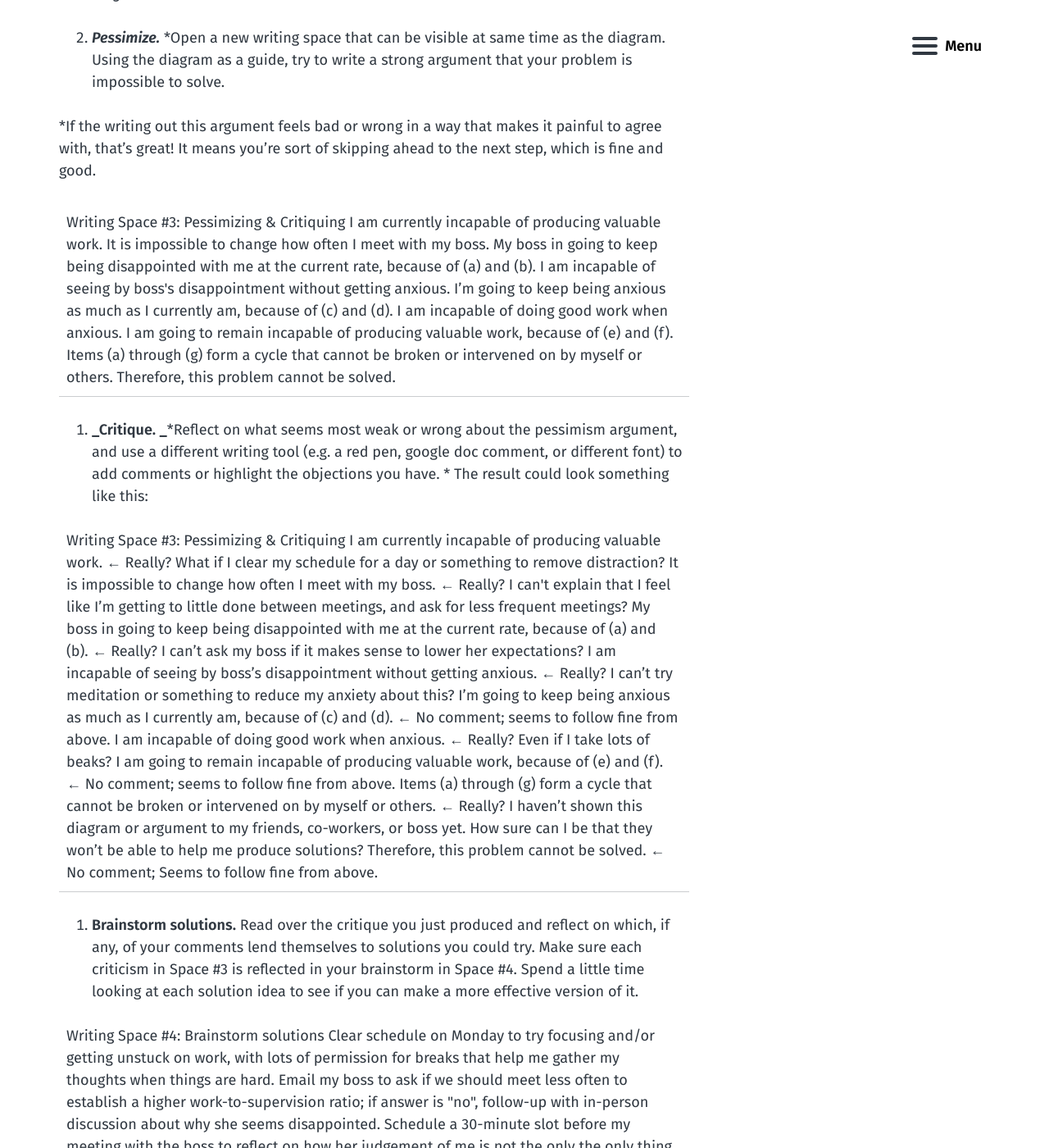
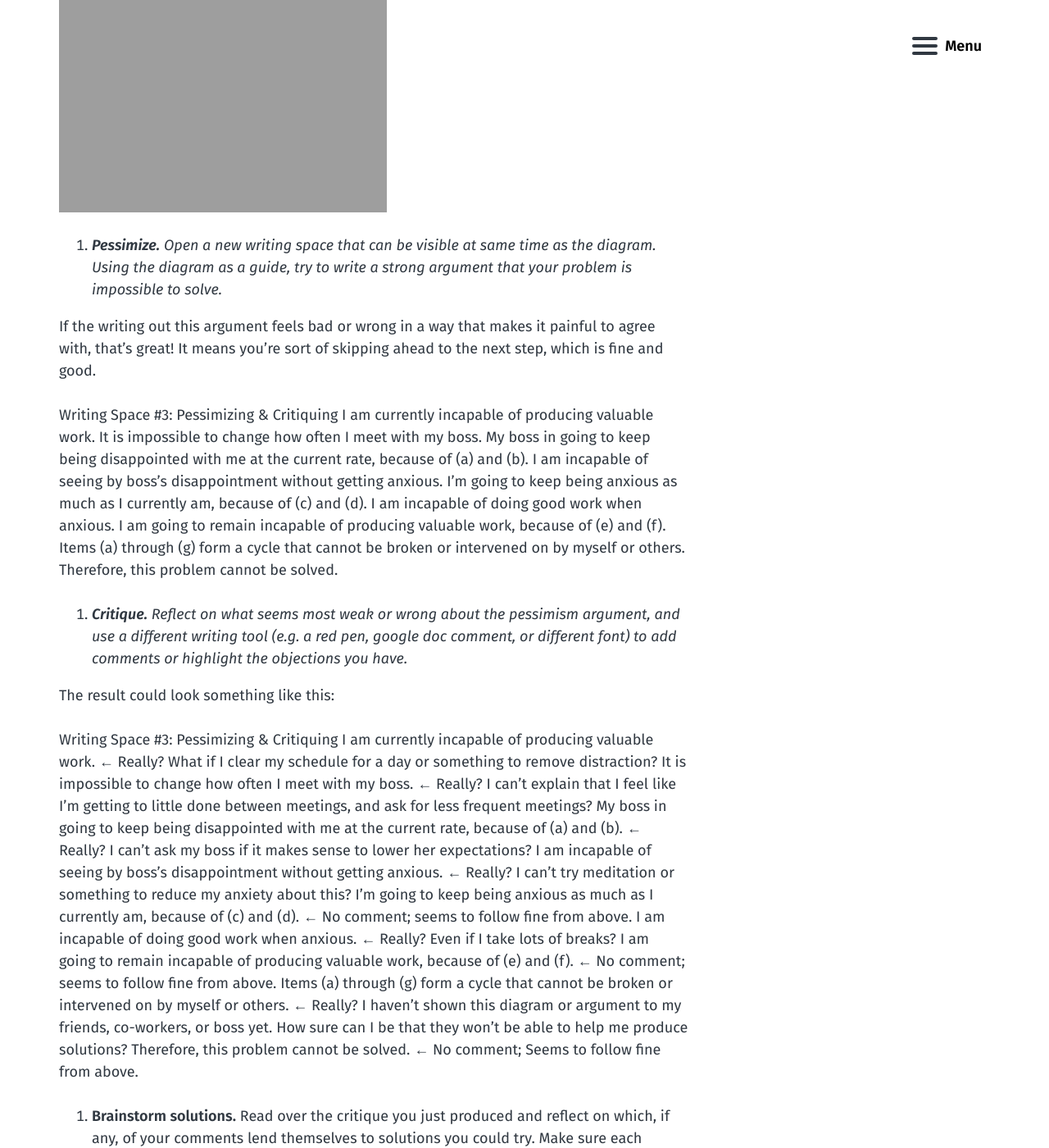
Before and after one commit to critcha/critcha, a Jekyll site: the page built from _posts/2017-12-13-Red-Penning-Version-A.md, in a window 1280 px wide and 1400 px high, scrolled down 3561 px. Shown: the whole window at 82% size. Built offline with Jekyll 4.4.1, drawn with Linux system fonts in a browser that asks for light colours; some of the changed text lies outside the part shown.

Commit message:
Update/Create 2017-12-13-Red-Penning-Version-A.md

```diff
--- a/_posts/2017-12-13-Red-Penning-Version-A.md
+++ b/_posts/2017-12-13-Red-Penning-Version-A.md
@@ -49,11 +50,11 @@ To use this technique, you will need
 
 If the technique seems hard or isn't working, come back and read this section to make sure you’re not missing a key dependency.
 
-1. **Resonating.  **The ability to check if some written words "resonate" with you intuitively, separately from whether they seem logically correct.  For example, the "resonating" step in [Gendlin's Focusing technique](https://www.amazon.com/Focusing/dp/B006H9RQ6Y/).
+1. **Resonating.**  The ability to check if some written words "resonate" with you intuitively, separately from whether they seem logically correct.  For example, the "resonating" step in [Gendlin's Focusing technique](https://www.amazon.com/Focusing/dp/B006H9RQ6Y/).
 
-2. **Critiquing.  **The ability to notice holes in a logical argument; basically, the thing that makes you say "Well, not necessarily..." when someone makes too strong of a claim.  I don't know a good reference for this, aside from a high school or college class on writing proofs or arguments, or just having it as a personality trait.
+2. **Critiquing.**  The ability to notice holes in a logical argument; basically, the thing that makes you say "Well, not necessarily..." when someone makes too strong of a claim.  I don't know a good reference for this, aside from a high school or college class on writing proofs or arguments, or just having it as a personality trait.
 
-3. **Dedication.  **The ability to sit with a problem for a total of 30-60 minutes, allowing for breaks to get food, water, or other forms of physical comfort, but not intentionally taking breaks for "mental comfort"... things like reading Facebook or playing video games.  It's okay if your thoughts wander, as long as you keep bringing them back to the things you are writing.  I hear [Deep Work](https://www.amazon.com/Deep-Work-Focused-Success-Distracted/dp/1455586692) is a good book for learning to do this, though I haven’t read it.
+3. **Dedication.**  The ability to sit with a problem for a total of 30-60 minutes, allowing for breaks to get food, water, or other forms of physical comfort, but not intentionally taking breaks for "mental comfort"... things like reading Facebook or playing video games.  It's okay if your thoughts wander, as long as you keep bringing them back to the things you are writing.  I hear [Deep Work](https://www.amazon.com/Deep-Work-Focused-Success-Distracted/dp/1455586692) is a good book for learning to do this, though I haven’t read it.
 
 4. **Actually trying things.**  Once you have a solution, you'll need to actually try it.  For example, CFAR’s [Trigger-Action Plans](http://lesswrong.com/lw/o7c/making_intentions_concrete_triggeraction_planning/) are good for this.
 
@@ -62,48 +63,38 @@ If the technique seems hard or isn't working, come back and read this section to
 
 Pick a problem.  If you don't know what the problem is, wait until a time when you feel stressed about something and use that.  If you don’t know what the problem is, go meta and work on the problem "Something seems wrong or hard right now and I don’t know what it is.".
 
-1. **_Describe._*** Using a fresh writing space, describe the problem in the form of written argument about its causal structure. During this step, don't be too critical; just write what seems natural.  *
+1. **_Describe._** *Using a fresh writing space, describe the problem in the form of written argument about its causal structure. During this step, don't be too critical; just write what seems natural.*
 
 Example:
 
-<table class='table-from-google-docs'>
-  <tr>
-    <td>Writing Space #1: Describing & Resonating
+Writing Space #1: Describing & Resonating
 I can't get any work done because I'm stressed.
 I'm stressed because when I meet with my boss, she's always dissatisfied.
 Not getting any work done leads to more dissatisfaction in my boss.
-(a), (b), and (c) form a cycle.</td>
-  </tr>
-</table>
+(a), (b), and (c) form a cycle.
 
-
-2. **_Resonate._**  *Read over the argument from (1) to see if the written words resonate instinctively/intuitive with you.  If any phrasings do not resonate, use the eraser to change the phrasings until they do.  *
+2. **_Resonate._**  *Read over the argument from (1) to see if the written words resonate instinctively/intuitive with you.  If any phrasings do not resonate, use the eraser to change the phrasings until they do.*
 
 (If you don't like erasers, just keep re-writing on a new sheet of paper each time and tossing out the old versions.  Your goal is *both* to produce a version of the description that resonates, *and* to remove non-resonant versions of the description from view.)
 
 For example, suppose "anxious" felt more apt than “stressed”, and suppose it felt  maybe it After making edits, the description could look more like this:
 
-<table class='table-from-google-docs'>
-  <tr>
-    <td>Writing Space #1: Describing & Resonating
+Writing Space #1: Describing & Resonating
 I can't get any actually-good-work done because I'm anxious.
 I'm anxious because when I meet with my boss, she's always dissatisfied.
 Not getting enough actually-good-work done leads to more dissatisfaction in my boss.
 (a), (b), and (c) form a cycle of doom that looks like
-[anxiety] → [failure] → [disappointed boss] → [more anxiety].</td>
-  </tr>
-</table>
+[anxiety] → [failure] → [disappointed boss] → [more anxiety].
 
+1. **_Diagram._**  *In a new writing space that can be visible at the same time as the Describing & Resonating space  (e.g. paper, or an iPad with an Apple Pencil), draw a diagram depicting the causal structure of the problem.  Feel free to adjust the argument in the Describing & Resonating space if you experience shifts in your thinking as a result of the diagram**.*
 
-1. **_Diagram.  _***In a new writing space that can be visible at the same time as the Describing & Resonating space  (e.g. paper, or an iPad with an Apple Pencil), draw a diagram depicting the causal structure of the problem.  Feel free to adjust the argument in the Describing & Resonating space if you experience shifts in your thinking as a result of the diagram.*
+![image alt text]({{ site.url }}/public/LhejWDoWqA1FiilSKRHgg_img_0.png)
 
-3. **_Pessimize._**  *Open a new writing space that can be visible at same time as the diagram.  Using the diagram as a guide, try to write a strong argument that your problem is impossible to solve.
+3. **_Pessimize._**  *Open a new writing space that can be visible at same time as the diagram.  Using the diagram as a guide, try to write a strong argument that your problem is impossible to solve.*
 
-*If the writing out this argument feels bad or wrong in a way that makes it painful to agree with, that's great!  It means you’re sort of skipping ahead to the next step, which is fine and good.
+If the writing out this argument feels bad or wrong in a way that makes it painful to agree with, that's great!  It means you’re sort of skipping ahead to the next step, which is fine and good.
 
-<table class='table-from-google-docs'>
-  <tr>
-    <td>Writing Space #3: Pessimizing & Critiquing
+Writing Space #3: Pessimizing & Critiquing
 I am currently incapable of producing valuable work.
 It is impossible to change how often I meet with my boss.
 My boss in going to keep being disappointed with me at the current rate, because of (a) and (b).
@@ -112,44 +103,31 @@ I’m going to keep being anxious as much as I currently am, because of (c) and
 I am incapable of doing good work when anxious.
 I am going to remain incapable of producing valuable work, because of (e) and (f).
 Items (a) through (g) form a cycle that cannot be broken or intervened  on by myself or others.
-Therefore, this problem cannot be solved.</td>
-  </tr>
-</table>
+Therefore, this problem cannot be solved.
 
+1. **_Critique._**  *Reflect on what seems most weak or wrong about the pessimism argument, and use a different writing tool (e.g. a red pen, google doc comment, or different font) to add comments or highlight the objections you have.*
 
-1. **_Critique.  _***Reflect on what seems most weak or wrong about the pessimism argument, and use a different writing tool (e.g. a red pen, google doc comment, or different font) to add comments or highlight the objections you have.
-*
 The result could look something like this:
 
-<table class='table-from-google-docs'>
-  <tr>
-    <td>Writing Space #3: Pessimizing & Critiquing
+Writing Space #3: Pessimizing & Critiquing
 I am currently incapable of producing valuable work.  ← Really?  What if I clear my schedule for a day or something to remove distraction?
 It is impossible to change how often I meet with my boss.  ← Really? I can't explain that I feel like I’m getting to little done between meetings, and ask for less frequent meetings?
 My boss in going to keep being disappointed with me at the current rate, because of (a) and (b). ← Really? I can’t ask my boss if it makes sense to lower her expectations?
 I am incapable of seeing by boss’s disappointment without getting anxious.  ← Really? I can’t try meditation or something to reduce my anxiety about this?
 I’m going to keep being anxious as much as I currently am, because of (c) and (d).    ← No comment; seems to follow fine from above.
-I am incapable of doing good work when anxious.  ← Really? Even if I take lots of beaks?
+I am incapable of doing good work when anxious.  ← Really? Even if I take lots of breaks?
 I am going to remain incapable of producing valuable work, because of (e) and (f).  ← No comment; seems to follow fine from above.
 Items (a) through (g) form a cycle that cannot be broken or intervened  on by myself or others.  ← Really?  I haven’t shown this diagram or argument to my friends, co-workers, or boss yet.  How sure can I be that they won’t be able to help me produce solutions?
-Therefore, this problem cannot be solved.  ← No comment; Seems to follow fine from above.</td>
-  </tr>
-</table>
-
+Therefore, this problem cannot be solved.  ← No comment; Seems to follow fine from above.
 
 1. **Brainstorm solutions.**  Read over the critique you just produced and reflect on which, if any, of your comments lend themselves to solutions you could try.  Make sure each criticism in Space #3 is reflected in your brainstorm in Space #4.  Spend a little time looking at each solution idea to see if you can make a more effective version of it.
 
-<table class='table-from-google-docs'>
-  <tr>
-    <td>Writing Space #4: Brainstorm solutions
+Writing Space #4: Brainstorm solutions
 Clear schedule on Monday to try focusing and/or getting unstuck on work, with lots of permission for breaks that help me gather my thoughts when things are hard.
 Email my boss to ask if we should meet less often to establish a higher work-to-supervision ratio; if answer is "no", follow-up with in-person discussion about why she seems disappointed.
 Schedule a 30-minute slot before my meeting with the boss to reflect on how her judgement of me is not the only the only thing in my life that matters.
-Ask my friend Bob to look over these notes with me to see if he has any new perspectives.</td>
-  </tr>
-</table>
-
+Ask my friend Bob to look over these notes with me to see if he has any new perspectives.
 
 2. **Try your favorite solution(s).**  Ideally, try your most promising solution(s) immediately.  Otherwise, decide on a concrete place and time to start trying each solution you feel excited about, e.g. using [trigger-action plan](http://lesswrong.com/lw/o7c/making_intentions_concrete_triggeraction_planning/) that includes a date or time to revisit whether the plan worked.
 
-3. **Revisit and reflect.  **Return to your notes at your planned time, or if your attempt feel like the attempt failed, whichever comes first.  Amend your notes to reflect why it failed or succeeded, and maybe repeat this procedure in light of your new experience.
+3. **Revisit and reflect.**  Return to your notes at your planned time, or if your attempt feel like the attempt failed, whichever comes first.  Amend your notes to reflect why it failed or succeeded, and maybe repeat this procedure in light of your new experience.
```
Also changed, not shown: other parts of _posts/2017-12-13-Red-Penning-Version-A.md (+1 -0 lines).
